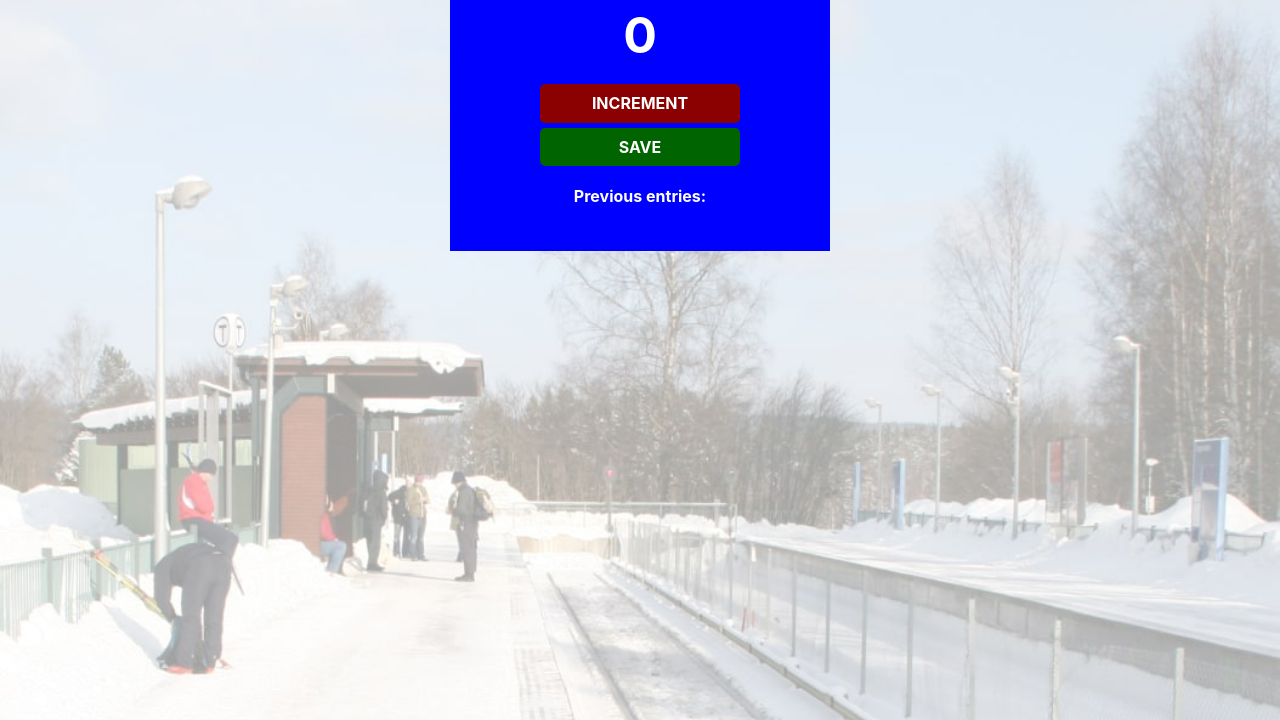
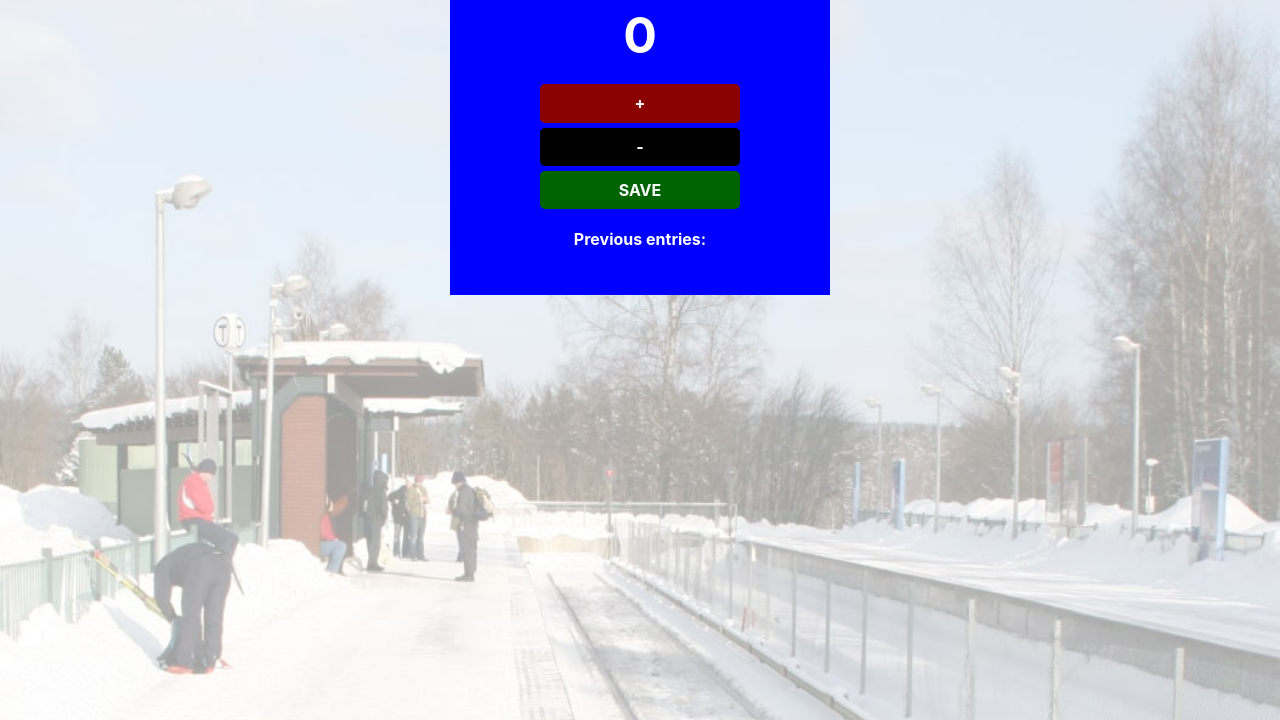
Before and after one commit to Philip-Kwao/Simple-JS-Counter, a website built with Vite: page index.html in a window 1280 px wide. Shown: the part 80-800 px from the top of the page. Built offline with nearby package versions, Linux system fonts and the light colour scheme.

Commit message:
Second Commit on Simple JS Counter

```diff
--- a/index.css
+++ b/index.css
@@ -32,6 +32,15 @@ button {
     background: darkred;
 }
 
+#decrement-btn {
+    background: black;
+}
+
+#btn-option{
+    display: flex;
+    flex-direction: row;
+}
+
 #save-btn {
     background: darkgreen;
 }
--- a/index.html
+++ b/index.html
@@ -7,7 +7,10 @@
         <h1>Simple Counter:</h1>
         <h2 id="count-el">0</h2>
         <div class="btn">
-        <button id="increment-btn" onclick="increment()">INCREMENT</button>
+            <div class="btn-option">
+                <button id="increment-btn" onclick="increment()">+</button>
+                <button id="decrement-btn" onclick="decrement()">-</button>
+            </div>
         <button id="save-btn" onclick="save()">SAVE</button>
         </btn>
         <p id="save-el">Previous entries: </p>
--- a/index.js
+++ b/index.js
@@ -7,6 +7,11 @@ function increment() {
     countEl.textContent = count
 }
 
+function decrement() {
+    count -= 1
+    countEl.textContent = count
+}
+
 function save() {
     let countStr = count + " - "
     saveEl.textContent += countStr
```
